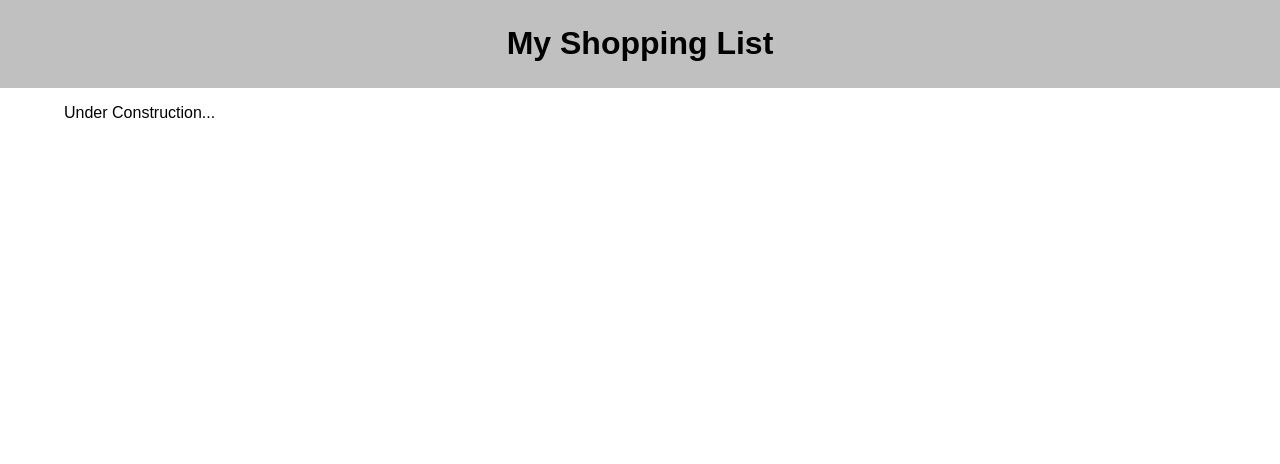
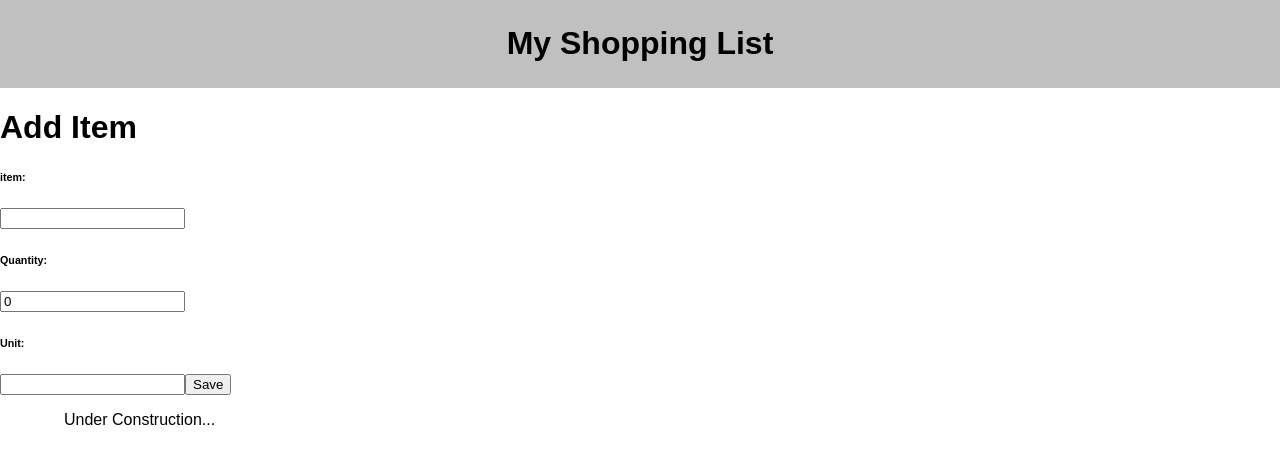
Before and after one commit to fwarfa/group-fs-react-shopping-list, a React (Create React App) app: page / in a window 1280 px wide. Shown: the top 464 px of the page. Built offline with nearby package versions, Linux system fonts and the light colour scheme.

Commit message:
built out addItem component

```diff
--- /dev/null
+++ b/src/components/AddItem/AddItem.jsx
@@ -0,0 +1,53 @@
+import {useState} from 'react';
+
+function AddItem () {
+
+    let [newItemName, setNewItemName] = useState('');
+    let [newItemQuantity, setItemQuantity] = useState(0);
+    let [newItemUnit, setItemUnit] = useState('');
+
+    const onFormSubmit = (event) => {
+        event.preventDefault();
+
+        let newItem = {
+            name: newItemName,
+            quantity: newItemQuantity,
+            unit: newItemUnit
+        };
+
+    }
+
+    return (
+        <>
+            <h1>Add Item</h1>
+            <form onSubmit={onFormSubmit}>
+                <h6>item:</h6>
+                <input
+                    type="text"
+                    value={newItemName}
+                    onChange={event => setNewItemName(event.target.value) }
+                >
+                </input>
+                <h6>Quantity:</h6>
+                <input
+                    type="number"
+                    value={newItemQuantity}
+                    onChange={event => setItemQuantity(event.target.value) }
+                >
+
+                </input>
+                <h6>Unit:</h6>
+                <input
+                    type="text"
+                    value={newItemUnit}
+                    onChange={event => setItemUnit(event.target.value) }
+                >
+
+                </input>
+                <button>Save</button>
+            </form>
+        </>
+    );
+}
+
+export default AddItem;
--- a/src/components/App/App.jsx
+++ b/src/components/App/App.jsx
@@ -1,13 +1,15 @@
 import React from 'react';
-
+import AddItem from '../AddItem/AddItem'
 import Header from '../Header/Header.jsx'
 import './App.css';
+
 
 
 function App() {
     return (
         <div className="App">
             <Header />
+            <AddItem />
             <main>
                 <p>Under Construction...</p>
             </main>
```
Also changed, not shown: 1 other file (tests, documents, lock files or other folders).
